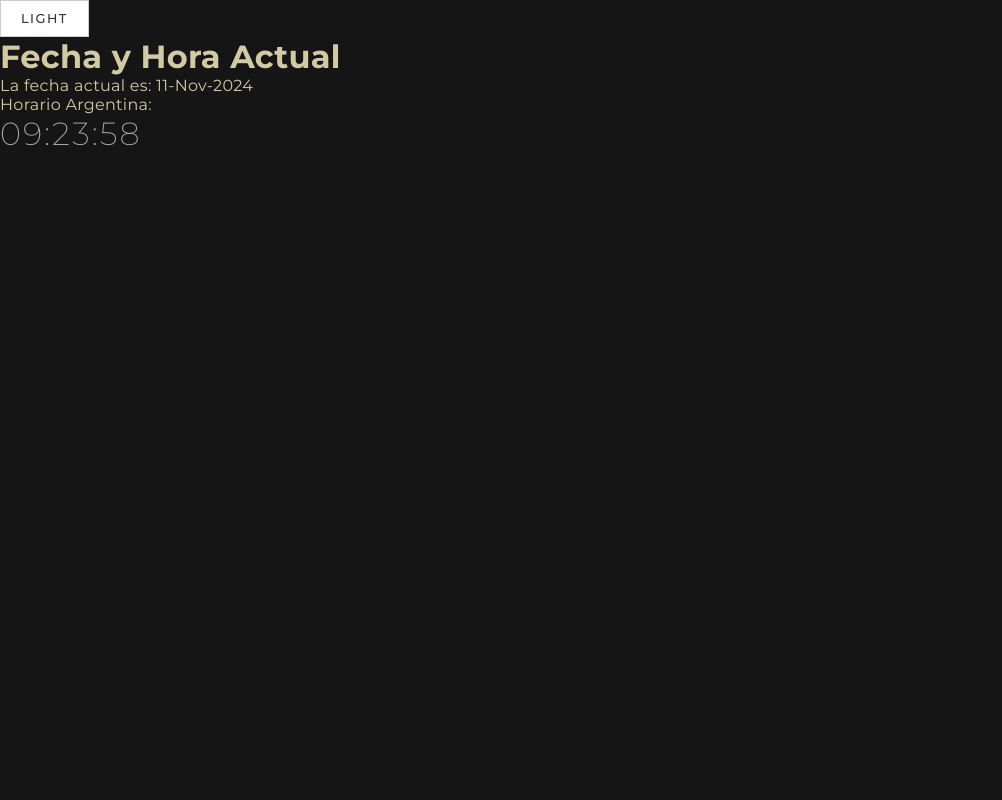
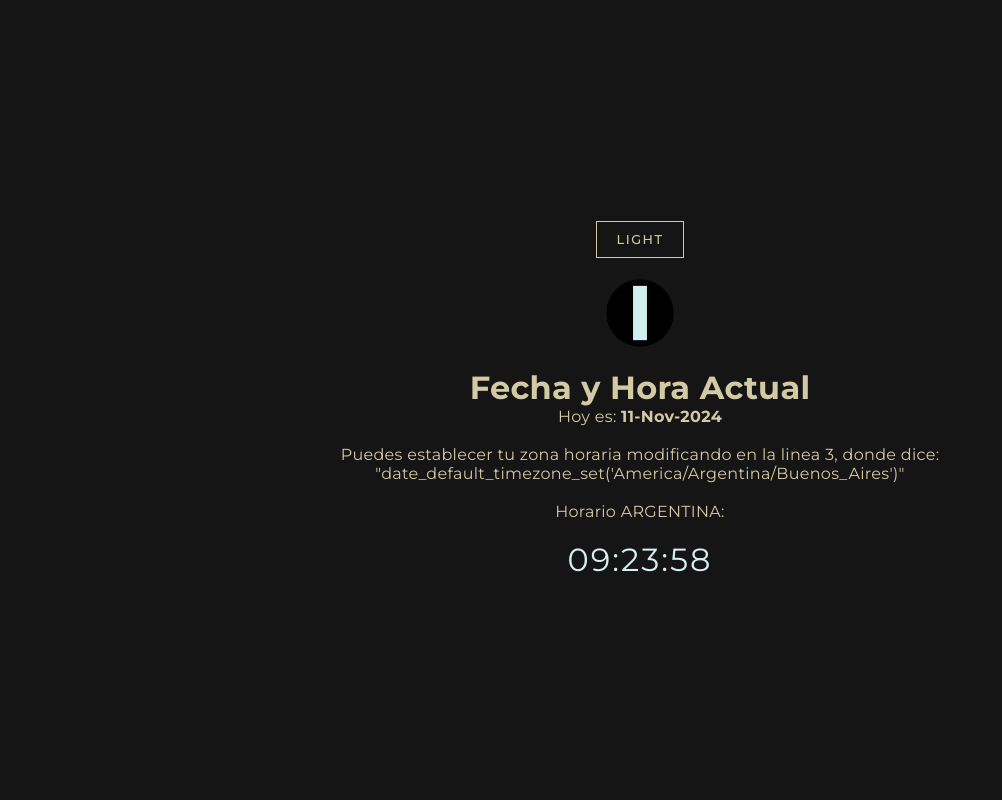
Before and after one commit to ImageDesignStudio/Mostrar_Dia_Fecha_PHP, a PHP site: page / in a window 1280 px wide. Shown: the whole page, without its empty margins (0-1002 px from the left). Run offline with PHP 8.4, Linux system fonts and the light colour scheme.

Commit message:
V0.1.1
Signed-off-by: Image <dimartinojuan.image@gmail.com>

```diff
--- a/estilos.css
+++ b/estilos.css
@@ -35,6 +35,17 @@ body {
   -moz-transition: background-color 0.6s ease, color 0.6s ease;
   -ms-transition: background-color 0.6s ease, color 0.6s ease;
   -o-transition: background-color 0.6s ease, color 0.6s ease;
+  text-align: center;
+  height: 100vh;
+  align-content: center;
+}
+
+img {
+  max-width: 70px;
+  display: block;
+  margin: 0 auto;
+  padding-top: 20px;
+  padding-bottom: 20px;
 }
 
 /* Button */
@@ -87,7 +98,11 @@ body {
 /* Numeros del horario */
 #clock {
   font-size: 2rem;
-  color: #aaa;
-  font-weight: 200;
+  color: #000;
+  font-weight: 400;
   letter-spacing: 2px;
 }
+
+.dark-mode #clock {
+  color: #d8eeef;
+}
--- a/index.php
+++ b/index.php
@@ -22,9 +22,15 @@ $horaActual = date('H:i:s'); // 'H' para formato de 24 horas
 
   <button id="toggle-dark-mode">Light</button> <!-- Por defecto en modo oscuro -->
 
+  <img src="imagenes/favicon.png" alt="Image Creative Studio">
   <h1>Fecha y Hora Actual</h1>
-  <p>La fecha actual es: <?php echo $fechaActual; ?></p>
-  <p>Horario Argentina:</p>
+  <p>Hoy es: <b><?php echo $fechaActual; ?></b></p>
+  <br>
+  <p>Puedes establecer tu zona horaria modificando en la linea 3, donde dice:</p>
+  <p>"date_default_timezone_set('America/Argentina/Buenos_Aires')"</p>
+  <br>
+  <p>Horario ARGENTINA:</p>
+  <br>
   <div id="clock"></div>
 
   <!-- Javascript -->
```
Also changed, not shown: README.md, imagenes/favicon.png (added), imagenes/fecha.png (added).
